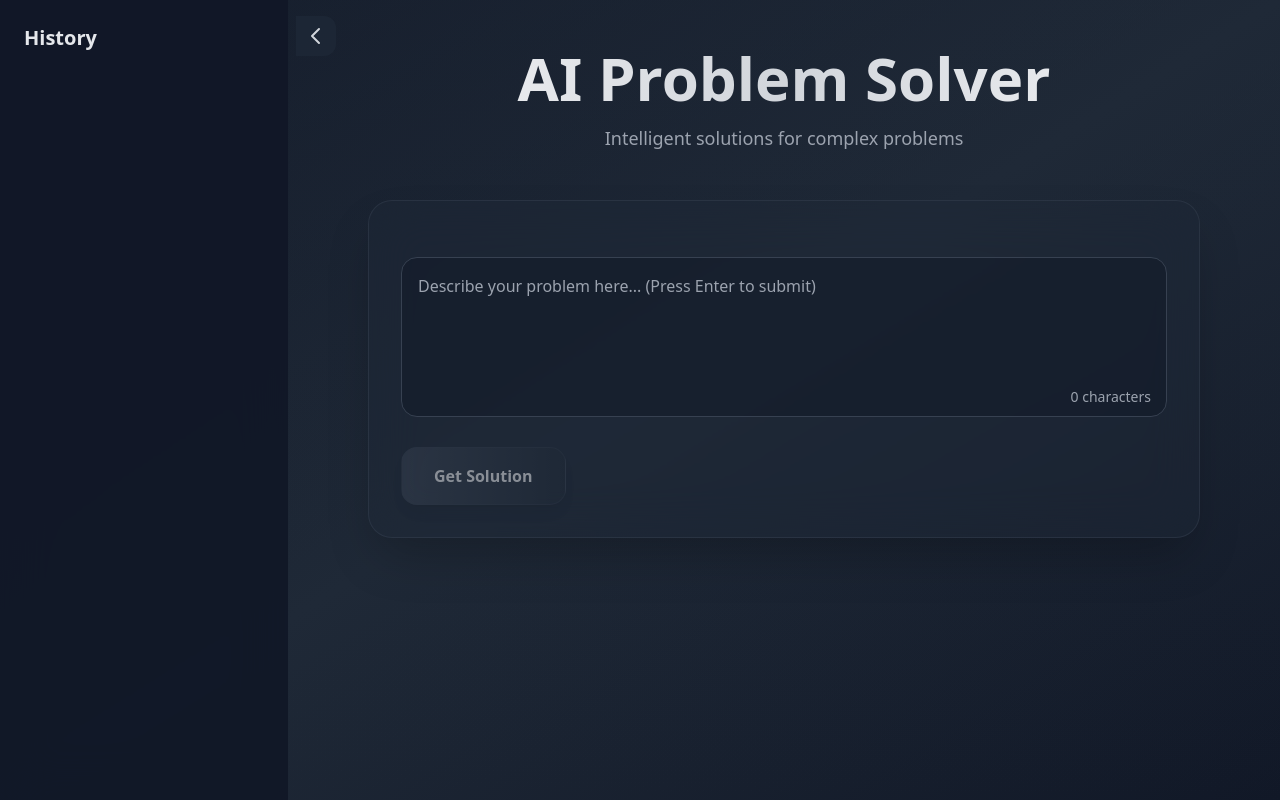
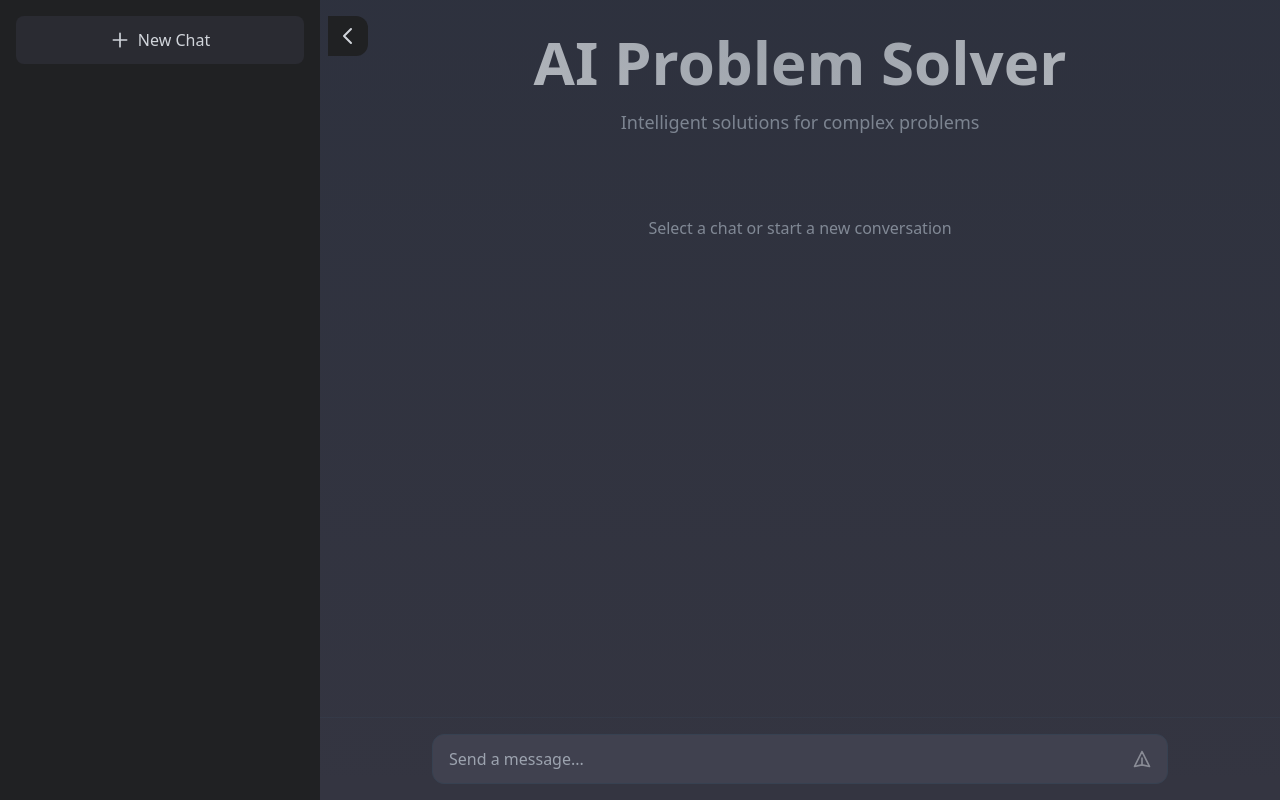
Before and after one commit to brahimakil/ai-problem-solving, a Next.js app: page / in a window 1280 px wide. Both pictures are taken after a click on the button 28 px from the left and 36 px from the top of the page. Built offline with nearby package versions, Linux system fonts and the light colour scheme.

Commit message:
fixing final issues before db3 (changed50% of the app)

```diff
--- a/src/app/page.tsx
+++ b/src/app/page.tsx
@@ -2,171 +2,146 @@
 
 import { useState, useEffect, useRef } from 'react';
 
+type Message = {
+  role: 'user' | 'assistant';
+  content: string;
+};
+
+type Chat = {
+  id: string;
+  title: string;
+  messages: Message[];
+};
+
 export default function Home() {
+  const [chats, setChats] = useState<Chat[]>([]);
+  const [currentChatId, setCurrentChatId] = useState<string | null>(null);
   const [prompt, setPrompt] = useState('');
-  const [response, setResponse] = useState('');
   const [loading, setLoading] = useState(false);
-  const [copied, setCopied] = useState(false);
-  const [history, setHistory] = useState<Array<{ prompt: string; response: string }>>([]);
   const [isHistoryOpen, setIsHistoryOpen] = useState(false);
-  const [showFloatingCopy, setShowFloatingCopy] = useState(false);
-  const responseRef = useRef<HTMLDivElement>(null);
   const formRef = useRef<HTMLFormElement>(null);
+  const chatEndRef = useRef<HTMLDivElement>(null);
 
-  // Load history from localStorage on mount
   useEffect(() => {
-    const savedHistory = localStorage.getItem('chatHistory');
-    if (savedHistory) {
-      setHistory(JSON.parse(savedHistory));
+    const savedChats = localStorage.getItem('chats');
+    const savedCurrentChat = localStorage.getItem('currentChatId');
+    if (savedChats) {
+      setChats(JSON.parse(savedChats));
+    }
+    if (savedCurrentChat) {
+      setCurrentChatId(savedCurrentChat);
     }
   }, []);
 
-  // Save history to localStorage whenever it changes
   useEffect(() => {
-    localStorage.setItem('chatHistory', JSON.stringify(history));
-  }, [history]);
+    localStorage.setItem('chats', JSON.stringify(chats));
+  }, [chats]);
 
-  // Handle Enter key press
-  const handleKeyPress = (e: React.KeyboardEvent) => {
-    if (e.key === 'Enter' && !e.shiftKey) {
-      e.preventDefault();
-      if (prompt.trim() && !loading) {
-        formRef.current?.requestSubmit();
+  useEffect(() => {
+    if (currentChatId) {
+      localStorage.setItem('currentChatId', currentChatId);
     }
+  }, [currentChatId]);
+
+  const startNewChat = () => {
+    const newChat: Chat = {
+      id: Date.now().toString(),
+      title: 'New Chat',
+      messages: []
+    };
+    setChats(prev => [...prev, newChat]);
+    setCurrentChatId(newChat.id);
+    setPrompt('');
+    setIsHistoryOpen(false);
+  };
+
+  const deleteChat = (chatId: string, e: React.MouseEvent) => {
+    e.stopPropagation();
+    setChats(prev => prev.filter(chat => chat.id !== chatId));
+    if (currentChatId === chatId) {
+      setCurrentChatId(null);
     }
   };
 
-  useEffect(() => {
-    const handleScroll = () => {
-      if (responseRef.current) {
-        const rect = responseRef.current.getBoundingClientRect();
-        setShowFloatingCopy(rect.top < 0);
-      }
-    };
-
-    window.addEventListener('scroll', handleScroll);
-    return () => window.removeEventListener('scroll', handleScroll);
-  }, []);
-
-  useEffect(() => {
-    const handleResize = () => {
-      if (window.innerWidth < 768 && isHistoryOpen) {
-        setIsHistoryOpen(false);
-      }
-    };
-
-    window.addEventListener('resize', handleResize);
-    return () => window.removeEventListener('resize', handleResize);
-  }, [isHistoryOpen]);
-
   const handleSubmit = async (e: React.FormEvent) => {
     e.preventDefault();
-    if (!prompt.trim() || loading) return;
+    if (!prompt.trim() || loading || !currentChatId) return;
 
+    const userMessage: Message = { role: 'user', content: prompt.trim() };
+    setPrompt('');
     setLoading(true);
-    setResponse('');
-    setCopied(false);
+
+    // Update current chat with user message
+    setChats(prev => prev.map(chat =>
+      chat.id === currentChatId
+        ? { ...chat, messages: [...chat.messages, userMessage] }
+        : chat
+    ));
 
     try {
+      const currentChat = chats.find(chat => chat.id === currentChatId);
+      const conversationContext = currentChat?.messages
+        .map(msg => `${msg.role}: ${msg.content}`)
+        .join('\n\n');
+
+      const fullPrompt = conversationContext
+        ? `${conversationContext}\n\nuser: ${userMessage.content}`
+        : userMessage.content;
+
       const res = await fetch('/api/gemini', {
         method: 'POST',
-        headers: {
-          'Content-Type': 'application/json',
-        },
-        body: JSON.stringify({ prompt }),
+        headers: { 'Content-Type': 'application/json' },
+        body: JSON.stringify({ prompt: fullPrompt }),
       });
 
       const data = await res.json();
 
-      if (data.error) {
-        throw new Error(data.error);
-      }
+      if (data.error) throw new Error(data.error);
+      if (!data.response) throw new Error('No response received');
 
-      if (!data.response) {
-        throw new Error('No response received');
-      }
+      const assistantMessage: Message = { role: 'assistant', content: data.response };
 
-      const formattedResponse = data.response
-        .replace(/\*\*\s?\*\*\*\*(.*?)\*\*\*/g, '**$1**')
-        .replace(/\*\*\s?\*(.*?)\*/g, '**$1**')
-        .replace(/\*(.*?)\*/g, '**$1**');
-      setResponse(formattedResponse);
-      setHistory(prev => [...prev, { prompt, response: formattedResponse }]);
+      // Update current chat with AI response
+      setChats(prev => prev.map(chat =>
+        chat.id === currentChatId
+          ? { ...chat, messages: [...chat.messages, assistantMessage] }
+          : chat
+      ));
     } catch (error) {
       console.error('Error:', error);
-      setResponse(error instanceof Error ? error.message : 'Failed to get response');
+      const errorMessage: Message = {
+        role: 'assistant',
+        content: error instanceof Error ? error.message : 'Failed to get response'
+      };
+      setChats(prev => prev.map(chat =>
+        chat.id === currentChatId
+          ? { ...chat, messages: [...chat.messages, errorMessage] }
+          : chat
+      ));
     } finally {
       setLoading(false);
     }
   };
 
-  const handleCopy = async () => {
-    try {
-      await navigator.clipboard.writeText(response);
-      setCopied(true);
-      setTimeout(() => setCopied(false), 2000);
-    } catch (err) {
-      console.error('Failed to copy text:', err);
-    }
-  };
-
-  const clearHistory = () => {
-    setHistory([]);
-  };
+  const currentChat = chats.find(chat => chat.id === currentChatId);
 
   const formatResponseText = (text: string) => {
-    return text.split('\n').map((line, index) => {
-      const headerMatch = line.match(/^\*\*(.*?)\*\*:/);
-      if (headerMatch) {
-        return (
-          <div key={index} className="mb-6">
-            <h3 className="text-xl font-bold text-gray-200 mb-2">
-              {headerMatch[1]}:
-            </h3>
-            <p className="text-gray-300">
-              {line.substring(headerMatch[0].length).trim()}
-            </p>
-          </div>
-        );
-      }
-
-      if (line.includes('**')) {
-        const parts = line.split(/(\*\*.*?\*\*)/g);
-        return (
-          <p key={index} className="text-gray-300 mb-4 last:mb-0">
-            {parts.map((part, partIndex) => {
-              if (part.startsWith('**') && part.endsWith('**')) {
-                return (
-                  <span key={partIndex} className="font-bold text-gray-200">
-                    {part.slice(2, -2)}
-                  </span>
-                );
-              }
-              return part;
-            })}
-          </p>
-        );
-      }
-
-      return (
+    return text.split('\n').map((line, index) => (
       <p key={index} className="text-gray-300 mb-4 last:mb-0">
         {line}
       </p>
-      );
-    });
+    ));
   };
 
   return (
-    <div className="min-h-screen bg-gradient-to-br from-gray-900 via-gray-800 to-gray-900">
+    <div className="min-h-screen bg-[#343541] flex flex-col">
       <div className="absolute inset-0 bg-gradient-to-b from-gray-800/30 to-transparent" />
 
-      {/* Updated History Sidebar */}
       <div
         className={`fixed top-0 left-0 h-full transition-all duration-300 z-30
-          ${isHistoryOpen ? 'w-full md:w-72' : 'w-0'}
+          ${isHistoryOpen ? 'w-full md:w-80' : 'w-0'}
         `}
       >
-        {/* Semi-transparent overlay for mobile */}
         {isHistoryOpen && (
           <div
             className="fixed inset-0 bg-black/50 md:hidden"
@@ -175,12 +150,12 @@ export default function Home() {
         )}
 
         <div
-          className={`relative h-full bg-gray-900/95 backdrop-blur-xl transition-all duration-300
-            ${isHistoryOpen ? 'w-72' : 'w-0'}`}
+          className={`relative h-full bg-[#202123] transition-all duration-300
+            ${isHistoryOpen ? 'w-80' : 'w-0'}`}
         >
           <button
             onClick={() => setIsHistoryOpen(!isHistoryOpen)}
-            className="absolute -right-12 top-4 bg-gray-800/80 p-2 rounded-r-xl backdrop-blur-sm"
+            className="absolute -right-12 top-4 bg-[#202123] p-2 rounded-r-xl"
           >
             <svg className={`w-6 h-6 text-gray-300 transition-transform ${isHistoryOpen ? 'rotate-180' : ''}`} fill="none" stroke="currentColor" viewBox="0 0 24 24">
               <path strokeLinecap="round" strokeLinejoin="round" strokeWidth={2} d="M9 5l7 7-7 7" />
@@ -188,26 +163,40 @@ export default function Home() {
           </button>
 
           {isHistoryOpen && (
-            <div className="p-6 h-full overflow-y-auto">
-              <div className="flex justify-between items-center mb-6">
-                <h3 className="text-xl font-bold text-gray-200">History</h3>
-                {history.length > 0 && (
+            <div className="p-4 h-full overflow-y-auto">
               <button
-                    onClick={clearHistory}
-                    className="text-sm text-gray-400 hover:text-gray-300"
+                onClick={startNewChat}
+                className="w-full mb-4 flex items-center justify-center space-x-2 px-4 py-3 bg-[#2A2B32] hover:bg-[#343541] rounded-lg text-gray-300 transition-colors"
               >
-                    Clear
+                <svg className="w-5 h-5" fill="none" stroke="currentColor" viewBox="0 0 24 24">
+                  <path strokeLinecap="round" strokeLinejoin="round" strokeWidth={2} d="M12 4v16m8-8H4" />
+                </svg>
+                <span>New Chat</span>
               </button>
-                )}
-              </div>
-              <div className="space-y-4">
-                {history.map((item, index) => (
+
+              <div className="space-y-2">
+                {chats.map(chat => (
                   <div
-                    key={index}
-                    onClick={() => setPrompt(item.prompt)}
-                    className="bg-gray-800/50 rounded-xl p-4 cursor-pointer hover:bg-gray-800/70 transition-all"
+                    key={chat.id}
+                    onClick={() => {
+                      setCurrentChatId(chat.id);
+                      setIsHistoryOpen(false);
+                    }}
+                    className={`group flex items-center justify-between p-3 rounded-lg cursor-pointer transition-colors ${
+                      chat.id === currentChatId ? 'bg-[#343541]' : 'bg-[#2A2B32] hover:bg-[#343541]'
+                    }`}
                   >
-                    <p className="text-gray-300 text-sm truncate">{item.prompt}</p>
+                    <p className="text-gray-300 text-sm truncate flex-1 mr-2">
+                      {chat.messages[0]?.content.slice(0, 30) || 'New Chat'}...
+                    </p>
+                    <button
+                      onClick={(e) => deleteChat(chat.id, e)}
+                      className="text-gray-500 hover:text-gray-300 md:opacity-0 md:group-hover:opacity-100 transition-opacity"
+                    >
+                      <svg className="w-4 h-4" fill="none" stroke="currentColor" viewBox="0 0 24 24">
+                        <path strokeLinecap="round" strokeLinejoin="round" strokeWidth={2} d="M19 7l-.867 12.142A2 2 0 0116.138 21H7.862a2 2 0 01-1.995-1.858L5 7m5 4v6m4-6v6m1-10V4a1 1 0 00-1-1h-4a1 1 0 00-1 1v3M4 7h16" />
+                      </svg>
+                    </button>
                   </div>
                 ))}
               </div>
@@ -216,161 +205,89 @@ export default function Home() {
         </div>
       </div>
 
-      {/* Floating Copy Button */}
-      {showFloatingCopy && response && !loading && (
-        <button
-          onClick={handleCopy}
-          className="fixed top-4 right-4 z-20 bg-gray-800/90 backdrop-blur-sm px-4 py-2 rounded-xl shadow-lg transition-all duration-300 hover:bg-gray-700/90 flex items-center space-x-2 text-gray-300"
-        >
-          {copied ? (
-            <span className="text-green-400">Copied!</span>
-          ) : (
-            <>
-              <svg className="w-5 h-5" fill="none" stroke="currentColor" viewBox="0 0 24 24">
-                <path strokeLinecap="round" strokeLinejoin="round" strokeWidth={2} d="M8 16H6a2 2 0 01-2-2V6a2 2 0 012-2h8a2 2 0 012 2v2m-6 12h8a2 2 0 002-2v-8a2 2 0 00-2-2h-8a2 2 0 00-2 2v8a2 2 0 002 2z" />
-              </svg>
-              <span>Copy</span>
-            </>
-          )}
-        </button>
-      )}
-
-      {/* Updated Main Content */}
-      <main
-        className={`relative transition-all duration-300
-          ${isHistoryOpen ? 'md:ml-72' : 'ml-0'}
-        `}
-      >
-        <div className="container mx-auto px-4 py-12 sm:px-6 lg:px-8 max-w-4xl">
-          <div className="text-center mb-12 animate-fade-in">
+      <main className={`flex-1 flex flex-col transition-all duration-300 ${isHistoryOpen ? 'md:ml-80' : 'ml-0'}`}>
+        <div className="text-center py-8 animate-fade-in px-8 md:px-0">
           <h1 className="text-4xl sm:text-6xl font-extrabold text-transparent bg-clip-text bg-gradient-to-r from-gray-100 via-gray-300 to-gray-100 mb-4">
             AI Problem Solver
           </h1>
           <p className="text-gray-400 text-lg">Intelligent solutions for complex problems</p>
         </div>
 
-          <div className="bg-gray-800/40 backdrop-blur-xl rounded-3xl shadow-2xl p-6 sm:p-8 mb-8 transition-all duration-300 hover:bg-gray-800/50 border border-gray-700/50">
-            <form ref={formRef} onSubmit={handleSubmit} className="space-y-6">
-              {/* Mobile: Flex container for textarea and button side by side */}
-              <div className="md:hidden flex space-x-4">
-                <div className="relative group flex-grow">
-                  <textarea
-                    value={prompt}
-                    onChange={(e) => setPrompt(e.target.value)}
-                    onKeyDown={handleKeyPress}
-                    className="w-full h-40 p-4 bg-gray-900/50 text-gray-100 rounded-2xl border border-gray-700 group-hover:border-gray-600 focus:border-gray-500 focus:ring-2 focus:ring-gray-500 focus:outline-none transition-all duration-300 resize-none"
-                    placeholder="Describe your problem here..."
-                    disabled={loading}
-                  />
-                  <div className="absolute bottom-4 right-4 text-gray-400 text-sm">
-                    {prompt.length}
+        <div className="flex-1 overflow-y-auto px-2 sm:px-4 py-4">
+          <div className="max-w-3xl mx-auto space-y-4">
+            {!currentChat && !loading && (
+              <div className="text-center text-gray-400 mt-8">
+                Select a chat or start a new conversation
+              </div>
+            )}
+            {currentChat?.messages.map((message, index) => (
+              <div
+                key={index}
+                className={`flex ${message.role === 'user' ? 'justify-end' : 'justify-start'}`}
+              >
+                <div className={`
+                  max-w-[85%] sm:max-w-[75%] p-3 sm:p-4 rounded-2xl
+                  ${message.role === 'user'
+                    ? 'bg-[#343541] ml-4'
+                    : 'bg-[#444654] mr-4'
+                  }
+                `}>
+                  <div className="flex items-start space-x-3">
+                    {message.role === 'assistant' && (
+                      <div className="w-6 h-6 rounded-full bg-teal-600 flex-shrink-0 flex items-center justify-center">
+                        <span className="text-xs font-semibold text-white">AI</span>
+                      </div>
+                    )}
+                    <div className="text-gray-100 whitespace-pre-wrap">{message.content}</div>
+                  </div>
+                </div>
+              </div>
+            ))}
+            {loading && (
+              <div className="flex justify-start">
+                <div className="max-w-[85%] sm:max-w-[75%] p-4 rounded-2xl bg-[#444654] mr-4">
+                  <div className="flex items-center space-x-2">
+                    <div className="w-2 h-2 bg-gray-400 rounded-full animate-bounce" />
+                    <div className="w-2 h-2 bg-gray-400 rounded-full animate-bounce [animation-delay:0.2s]" />
+                    <div className="w-2 h-2 bg-gray-400 rounded-full animate-bounce [animation-delay:0.4s]" />
+                  </div>
+                </div>
+              </div>
+            )}
+            <div ref={chatEndRef} />
           </div>
         </div>
 
-                {/* Mobile: Vertical submit button */}
+        <div className="border-t border-gray-700/50 bg-[#343541]">
+          <div className="max-w-3xl mx-auto px-2 sm:px-4 py-2 sm:py-4">
+            <form ref={formRef} onSubmit={handleSubmit} className="relative">
+              <input
+                type="text"
+                value={prompt}
+                onChange={(e) => setPrompt(e.target.value)}
+                onKeyDown={(e) => {
+                  if (e.key === 'Enter' && !e.shiftKey) {
+                    e.preventDefault();
+                    if (prompt.trim() && !loading) {
+                      formRef.current?.requestSubmit();
+                    }
+                  }
+                }}
+                className="w-full bg-[#40414F] text-gray-100 rounded-xl border border-gray-700 px-4 py-3 pr-12 focus:border-gray-500 focus:ring-1 focus:ring-gray-500 focus:outline-none"
+                placeholder="Send a message..."
+                disabled={loading || !currentChatId}
+              />
               <button
                 type="submit"
-                  disabled={loading || !prompt.trim()}
-                  className="h-40 px-4 bg-gradient-to-b from-gray-700 to-gray-800 hover:from-gray-600 hover:to-gray-700 text-gray-100 rounded-2xl font-semibold shadow-lg transition-all duration-300 disabled:opacity-50 disabled:cursor-not-allowed border border-gray-700/50 flex flex-col items-center justify-center space-y-2"
+                disabled={loading || !prompt.trim() || !currentChatId}
+                className="absolute right-2 top-1/2 -translate-y-1/2 p-2 text-gray-300 hover:text-gray-100 disabled:opacity-50 disabled:cursor-not-allowed"
               >
-                  {loading ? (
-                    <div className="flex flex-col items-center space-y-2">
-                      <div className="w-2 h-2 bg-white rounded-full animate-bounce" />
-                      <div className="w-2 h-2 bg-white rounded-full animate-bounce [animation-delay:0.2s]" />
-                      <div className="w-2 h-2 bg-white rounded-full animate-bounce [animation-delay:0.4s]" />
-                    </div>
-                  ) : (
-                    <>
-                      <svg className="w-6 h-6" fill="none" stroke="currentColor" viewBox="0 0 24 24">
-                        <path strokeLinecap="round" strokeLinejoin="round" strokeWidth={2} d="M14 5l7 7m0 0l-7 7m7-7H3" />
+                <svg className="w-5 h-5" fill="none" stroke="currentColor" viewBox="0 0 24 24">
+                  <path strokeLinecap="round" strokeLinejoin="round" strokeWidth={2} d="M12 19l9 2-9-18-9 18 9-2zm0 0v-8" />
                 </svg>
-                      <span className="rotate-90 transform origin-center whitespace-nowrap">Send</span>
-                    </>
-                  )}
               </button>
-              </div>
-
-              {/* Desktop: Original textarea layout */}
-              <div className="hidden md:block relative group">
-                <textarea
-                  value={prompt}
-                  onChange={(e) => setPrompt(e.target.value)}
-                  onKeyDown={handleKeyPress}
-                  className="w-full h-40 p-4 bg-gray-900/50 text-gray-100 rounded-2xl border border-gray-700 group-hover:border-gray-600 focus:border-gray-500 focus:ring-2 focus:ring-gray-500 focus:outline-none transition-all duration-300 resize-none"
-                  placeholder="Describe your problem here... (Press Enter to submit)"
-                  disabled={loading}
-                />
-                <div className="absolute bottom-4 right-4 text-gray-400 text-sm">
-                  {prompt.length} characters
-                </div>
-              </div>
-
-              {/* Desktop submit button - remains the same */}
-              <div className="hidden md:flex justify-between items-center">
-                <button
-                  type="submit"
-                  disabled={loading || !prompt.trim()}
-                  className="px-8 py-4 bg-gradient-to-r from-gray-700 to-gray-800 hover:from-gray-600 hover:to-gray-700 text-gray-100 rounded-2xl font-semibold shadow-lg transition-all duration-300 hover:scale-105 disabled:opacity-50 disabled:cursor-not-allowed disabled:hover:scale-100 border border-gray-700/50"
-                >
-                  {loading ? (
-                    <div className="flex items-center justify-center space-x-2">
-                      <div className="w-2 h-2 bg-white rounded-full animate-bounce" />
-                      <div className="w-2 h-2 bg-white rounded-full animate-bounce [animation-delay:0.2s]" />
-                      <div className="w-2 h-2 bg-white rounded-full animate-bounce [animation-delay:0.4s]" />
-                    </div>
-                  ) : (
-                    'Get Solution'
-                  )}
-                </button>
-
-                {history.length > 0 && (
-                  <button
-                    type="button"
-                    onClick={clearHistory}
-                    className="text-gray-400 hover:text-gray-300 transition-colors"
-                  >
-                    Clear History
-                  </button>
-                )}
-              </div>
             </form>
           </div>
-
-          {(response || loading) && (
-            <div ref={responseRef} className="bg-gray-800/40 backdrop-blur-xl rounded-3xl shadow-2xl p-6 sm:p-8 animate-fade-in transition-all duration-300 hover:bg-gray-800/50 border border-gray-700/50">
-              <div className="flex justify-between items-center mb-6">
-                <h2 className="text-2xl font-bold text-transparent bg-clip-text bg-gradient-to-r from-gray-100 to-gray-300">
-                  Solution
-                </h2>
-                {response && !loading && (
-                  <button
-                    onClick={handleCopy}
-                    className="text-gray-400 hover:text-gray-300 transition-colors flex items-center space-x-2"
-                  >
-                    {copied ? (
-                      <span className="text-green-400">Copied!</span>
-                    ) : (
-                      <>
-                        <svg className="w-5 h-5" fill="none" stroke="currentColor" viewBox="0 0 24 24">
-                          <path strokeLinecap="round" strokeLinejoin="round" strokeWidth={2} d="M8 16H6a2 2 0 01-2-2V6a2 2 0 012-2h8a2 2 0 012 2v2m-6 12h8a2 2 0 002-2v-8a2 2 0 00-2-2h-8a2 2 0 00-2 2v8a2 2 0 002 2z" />
-                        </svg>
-                        <span>Copy</span>
-                      </>
-                    )}
-                  </button>
-                )}
-              </div>
-              <div className="prose prose-invert max-w-none">
-                {loading ? (
-                  <div className="h-20 flex items-center justify-center">
-                    <div className="text-gray-400 animate-pulse">Processing your request...</div>
-                  </div>
-                ) : (
-                  <div className="space-y-4">{formatResponseText(response)}</div>
-                )}
-              </div>
-            </div>
-          )}
         </div>
       </main>
     </div>
```
Lines whose indentation alone changed are shown as unchanged.
